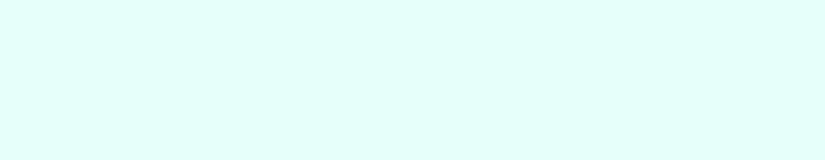
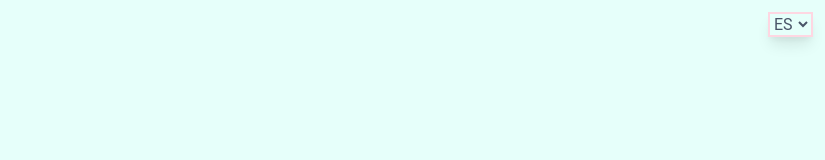
Before and after one commit to FCalabria/book-search, a React (Create React App) app: page / in a window 1280 px wide. Shown: the top 160 px of the page, without its empty margins (455-1280 px from the left). Built offline with nearby package versions, Linux system fonts and the light colour scheme.

Commit message:
feat: Language selector

```diff
--- a/src/App.js
+++ b/src/App.js
@@ -2,6 +2,7 @@ import React from 'react';
 import SearchBar from './components/SearchBar'
 import Loader from './components/Loader'
 import BookDetail from './components/BookDetail'
+import LanguageToggler from './components/LanguageToggler'
 import apiFetch from './utils/api'
 import {LanguageProvider, languages} from './language-context'
 
@@ -13,10 +14,16 @@ class App extends React.Component {
       searchData: [],
       searchFound: -1,
       searchStarted: false,
+      language: {
+        language: languages.ES,
+        keys: Object.keys(languages),
+        selected: 'ES',
+      }
     }
     this.onNewSearch = this.onNewSearch.bind(this)
     this.onSubjectSearch = this.onSubjectSearch.bind(this)
     this.onChangeSearchTerm = this.onChangeSearchTerm.bind(this)
+    this.toggleLanguage = this.toggleLanguage.bind(this)
   }
 
   onChangeSearchTerm(searchTerm) {
@@ -40,10 +47,22 @@ class App extends React.Component {
       }))
   }
 
+  toggleLanguage(value) {
+    this.setState({language:{
+      language: languages[value],
+      keys: Object.keys(languages),
+      selected: value,
+    }})
+  }
+
   render() {
     return (
+    <LanguageProvider value={{
+      ...this.state.language,
+      toggleLanguage: this.toggleLanguage
+    }}>
       <div className={`App flex items-center flex-col absolute inset-0 ${ !this.state.searchStarted ? 'justify-center' : 'mt-4'}`} >
-        <LanguageProvider value={languages.es}>
+          <LanguageToggler></LanguageToggler>
           <SearchBar onSearch={this.onNewSearch} onChangeSearch={this.onChangeSearchTerm} term={this.state.searchTerm}/>
           {
             (this.state.searchStarted && this.state.searchFound <=0) &&
@@ -62,8 +81,8 @@ class App extends React.Component {
             />)}</div>
             )
           }
-          </LanguageProvider>
         </div>
+      </LanguageProvider>
     );
   }
 }
--- a/src/components/BookDetail.js
+++ b/src/components/BookDetail.js
@@ -16,7 +16,7 @@ function BookDetail(props) {
   }
     return (
     <LanguageConsumer>
-    {language => (
+    {({language}) => (
         <div className="flex flex-wrap md:flex-no-wrap px-3 py-4 odd:bg-teal-300">
           <div className="w-20 sm:w-32 lg:w-40 mr-2 flex-grow-0 flex-shrink-0 bg-pink-200">
             <img
--- /dev/null
+++ b/src/components/LanguageToggler.js
@@ -0,0 +1,22 @@
+import React from 'react';
+import {LanguageConsumer} from '../language-context';
+
+function LanguageToggler() {
+  const renderOptions = values => values.map(value => (
+    <option value={value} key={value}>{value}</option>
+  ))
+  return (
+    <LanguageConsumer>
+      {({keys, selected, toggleLanguage}) => (<select
+        className="absolute top-0 right-0 mt-3 mr-3 text-gray-700 bg-teal-100 border-pink-200 border-2 shadow-lg"
+        defaultValue={selected}
+        onChange={e => toggleLanguage(e.target.value)}
+      >
+        {renderOptions(keys)}
+        </select>
+      )}
+    </LanguageConsumer>
+    );
+}
+
+export default LanguageToggler;
--- a/src/components/Loader.js
+++ b/src/components/Loader.js
@@ -6,7 +6,7 @@ import {LanguageConsumer} from '../language-context'
 function Loader(props) {
   return (
     <LanguageConsumer>
-    {language => (
+    {({language}) => (
       <div className="my-auto mx-3 text-center flex flex-col items-center">
         <div className="text-lg font-light">{props.error ? language.searchError : language.searching} {props.searchTerm}</div>
         {
--- a/src/components/SearchBar.js
+++ b/src/components/SearchBar.js
@@ -15,7 +15,7 @@ function SearchBar(props) {
 
   return (
     <LanguageConsumer>
-      {language => (
+      {({language}) => (
         <div>
           <form className="py-2 px-4 rounded-full bg-white shadow-lg" onSubmit={handleSubmit}>
             <input
--- a/src/language-context.js
+++ b/src/language-context.js
@@ -1,13 +1,13 @@
 import React from 'react';
 
 export const languages = {
-  es: {
+  ES: {
     search: 'Busca un libro',
     similar: 'Buscar parecido',
     searching: 'Buscando',
     searchError: 'No hemos encontrado nada con'
   },
-  en: {
+  EN: {
     search: 'Search a book',
     similar: 'Search similar',
     searching: 'Searching',
@@ -15,6 +15,11 @@ export const languages = {
   },
 };
 
-const LanguageContext = React.createContext(languages.es);
+const LanguageContext = React.createContext({
+  selected: 'ES',
+  keys: Object.keys(languages),
+  language: languages.ES,
+  toggleLanguage: () => {}
+});
 export const LanguageProvider = LanguageContext.Provider;
 export const LanguageConsumer = LanguageContext.Consumer;
```
